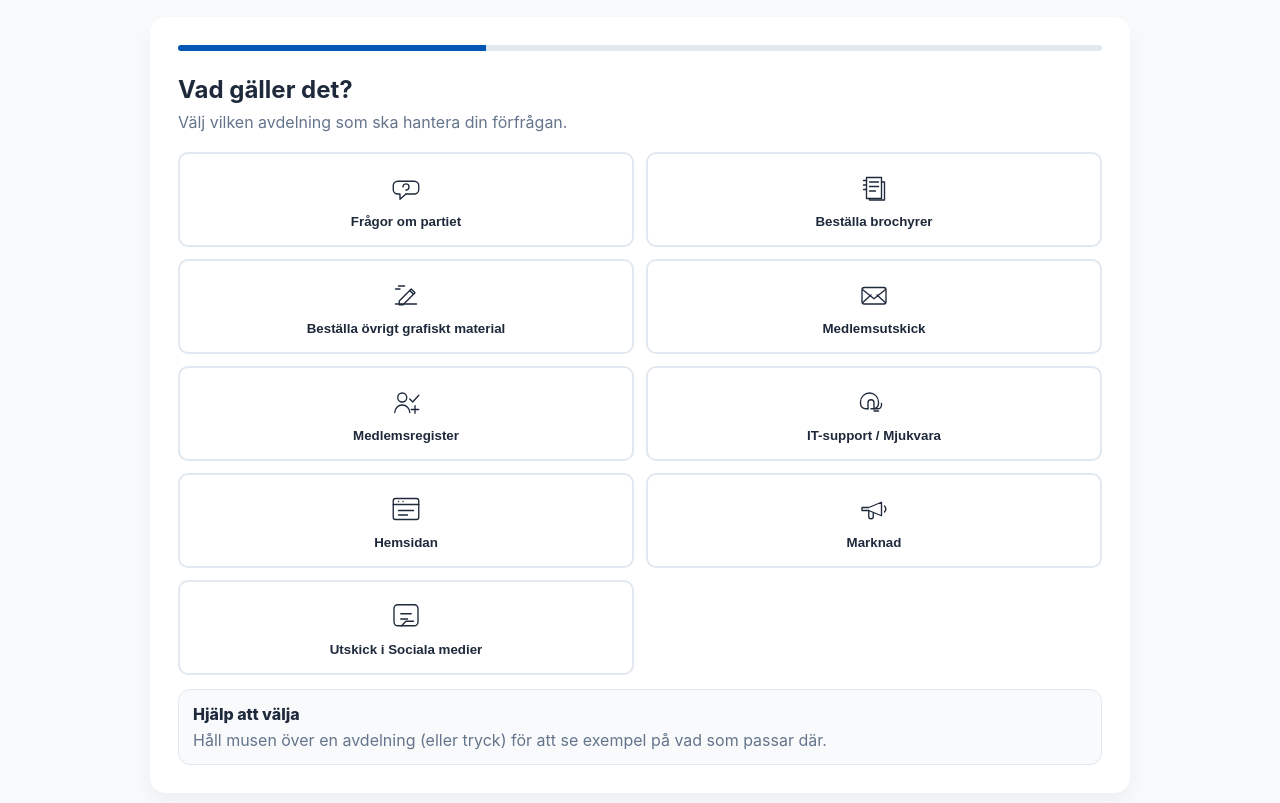
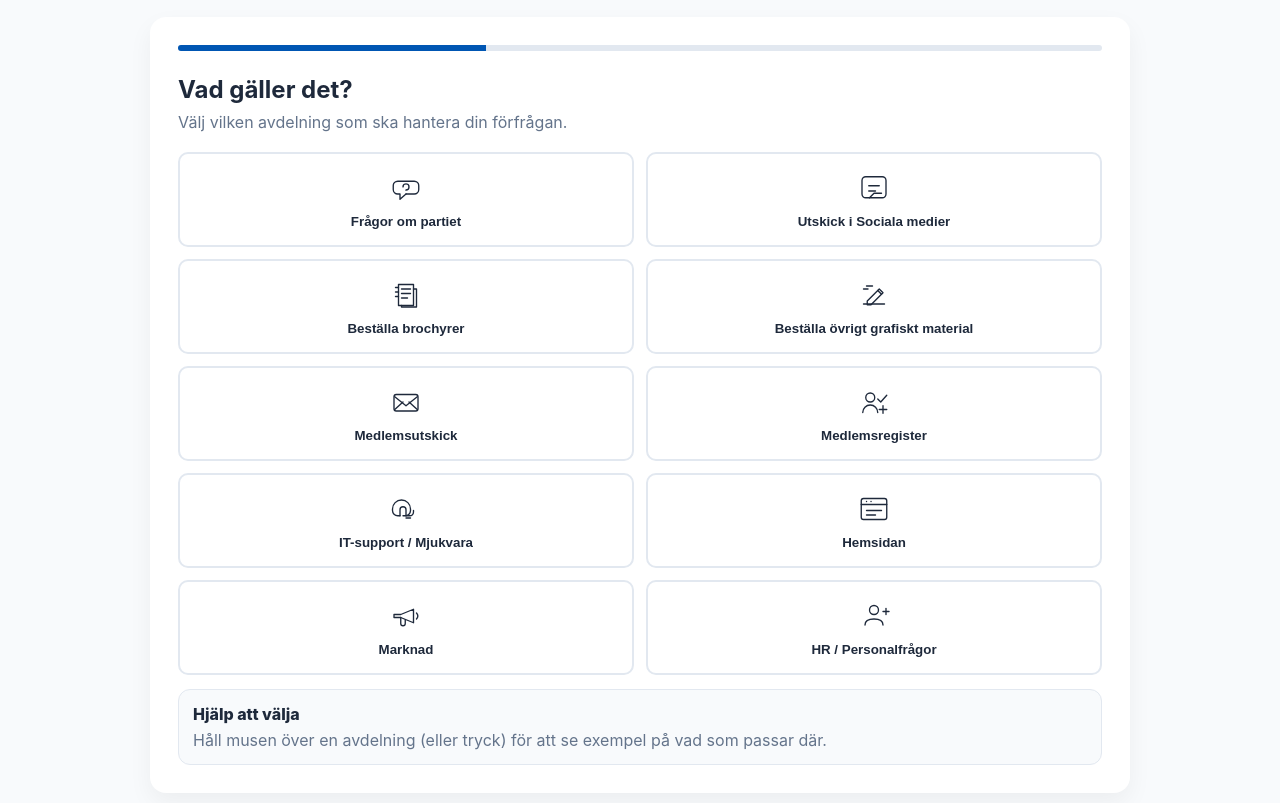
Before and after one commit to Swephoenix/bportal, a website: page index.html in a window 1280 px wide. Shown: the part 71-874 px from the top of the page. Drawn offline with Linux system fonts and the light colour scheme; no server answers.

Commit message:
Add HR department and reorder departments

```diff
--- a/index.html
+++ b/index.html
@@ -527,7 +527,8 @@
       partiet: '<svg viewBox="0 0 48 48" aria-hidden="true"><path d="M13 15h22a6 6 0 0 1 6 6v5a6 6 0 0 1-6 6H24l-8 7v-7h-3a6 6 0 0 1-6-6v-5a6 6 0 0 1 6-6z"/><path d="M24 27v-.5a4 4 0 1 0-4-4"/><path d="M24 32h.1"/></svg>',
       material: '<svg viewBox="0 0 48 48" aria-hidden="true"><path d="M14 10h20v28H14z"/><path d="M18 16h12"/><path d="M18 22h12"/><path d="M18 28h8"/><path d="M10 14h4"/><path d="M10 20h4"/><path d="M10 26h4"/><path d="M34 16h4v24H18v-2"/></svg>',
       utskick: '<svg viewBox="0 0 48 48" aria-hidden="true"><rect x="8" y="14" width="32" height="22" rx="3"/><path d="m9 17 15 12 15-12"/><path d="m9 34 11-10"/><path d="m39 34-11-10"/></svg>',
-      medlemsregister: '<svg viewBox="0 0 48 48" aria-hidden="true"><circle cx="19" cy="18" r="6"/><path d="M9 38a10 10 0 0 1 20 0"/><path d="M29 20l4 4 8-9"/><path d="M31 34h10"/><path d="M36 29v10"/></svg>'
+      medlemsregister: '<svg viewBox="0 0 48 48" aria-hidden="true"><circle cx="19" cy="18" r="6"/><path d="M9 38a10 10 0 0 1 20 0"/><path d="M29 20l4 4 8-9"/><path d="M31 34h10"/><path d="M36 29v10"/></svg>',
+      hr: '<svg viewBox="0 0 48 48" aria-hidden="true"><circle cx="24" cy="16" r="6"/><path d="M12 36c0-6 6-8 12-8s12 2 12 8"/><path d="M36 18h8"/><path d="M40 14v8"/></svg>'
     };
 
     const DEPARTMENTS = [
@@ -536,6 +537,12 @@
         name: 'Frågor om partiet',
         guideTitle: 'Frågor om partiet',
         guideText: 'Passar för: frågor om partiets politik, medlemskap, lokala aktiviteter, företrädare, ställningstaganden och kontaktvägar.'
+      },
+      {
+        id: 'facebook',
+        name: 'Utskick i Sociala medier',
+        guideTitle: 'Utskick i Sociala medier',
+        guideText: 'Passar för: inlägg i sociala medier, moderering, kommentarer, innehållskalender, publicering och community-frågor.'
       },
       {
         id: 'material',
@@ -580,10 +587,10 @@
         guideText: 'Passar för: kampanjer, annonsering, nyhetsbrev, budskap/tonalitet, planering, uppföljning och målgrupper.'
       },
       {
-        id: 'facebook',
-        name: 'Utskick i Sociala medier',
-        guideTitle: 'Utskick i Sociala medier',
-        guideText: 'Passar för: inlägg i sociala medier, moderering, kommentarer, innehållskalender, publicering och community-frågor.'
+        id: 'hr',
+        name: 'HR / Personalfrågor',
+        guideTitle: 'HR / Personalfrågor',
+        guideText: 'Passar för: frågor om rekrytering, anställning, personalvård, löner, ledighet och övriga personalfrågor.'
       }
     ];
 
```
Also changed, not shown: server.js (+6 -1 lines).
